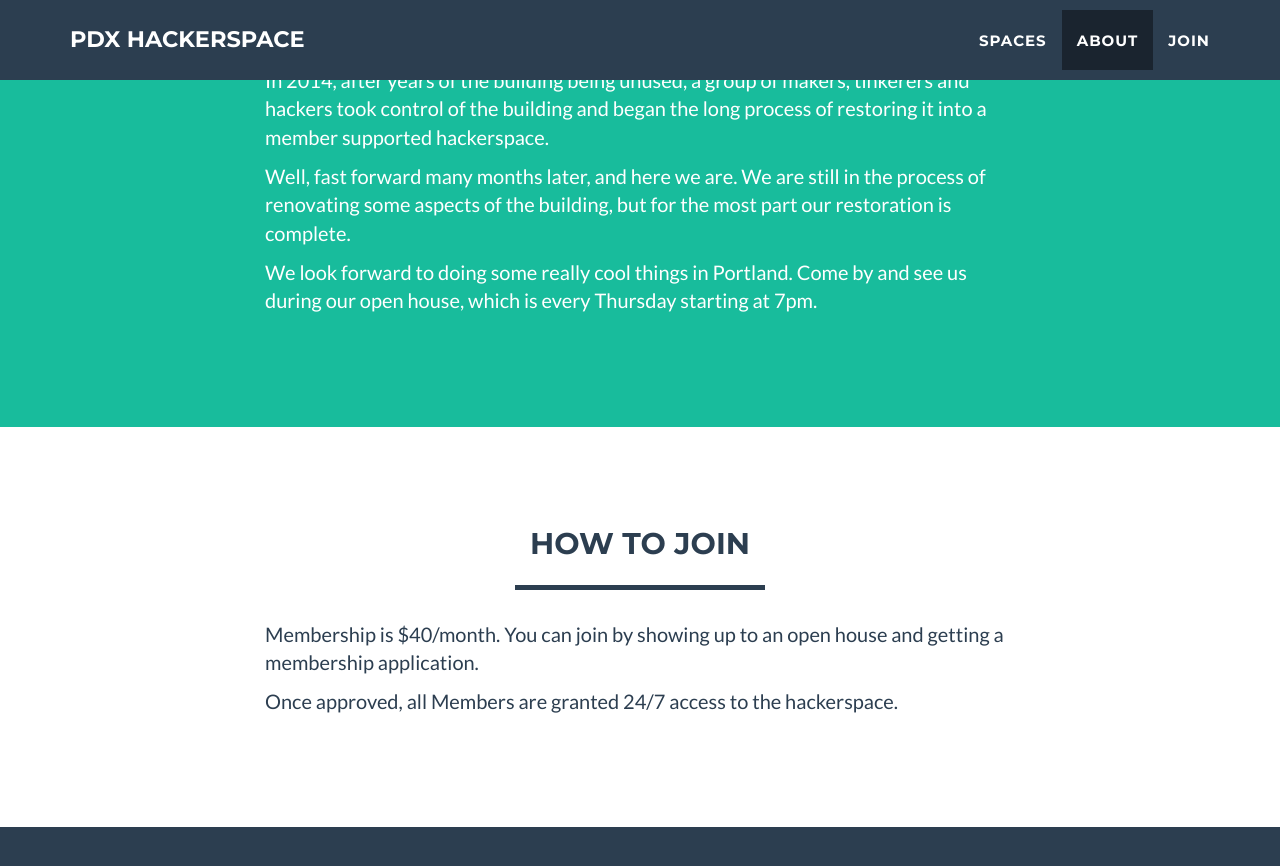
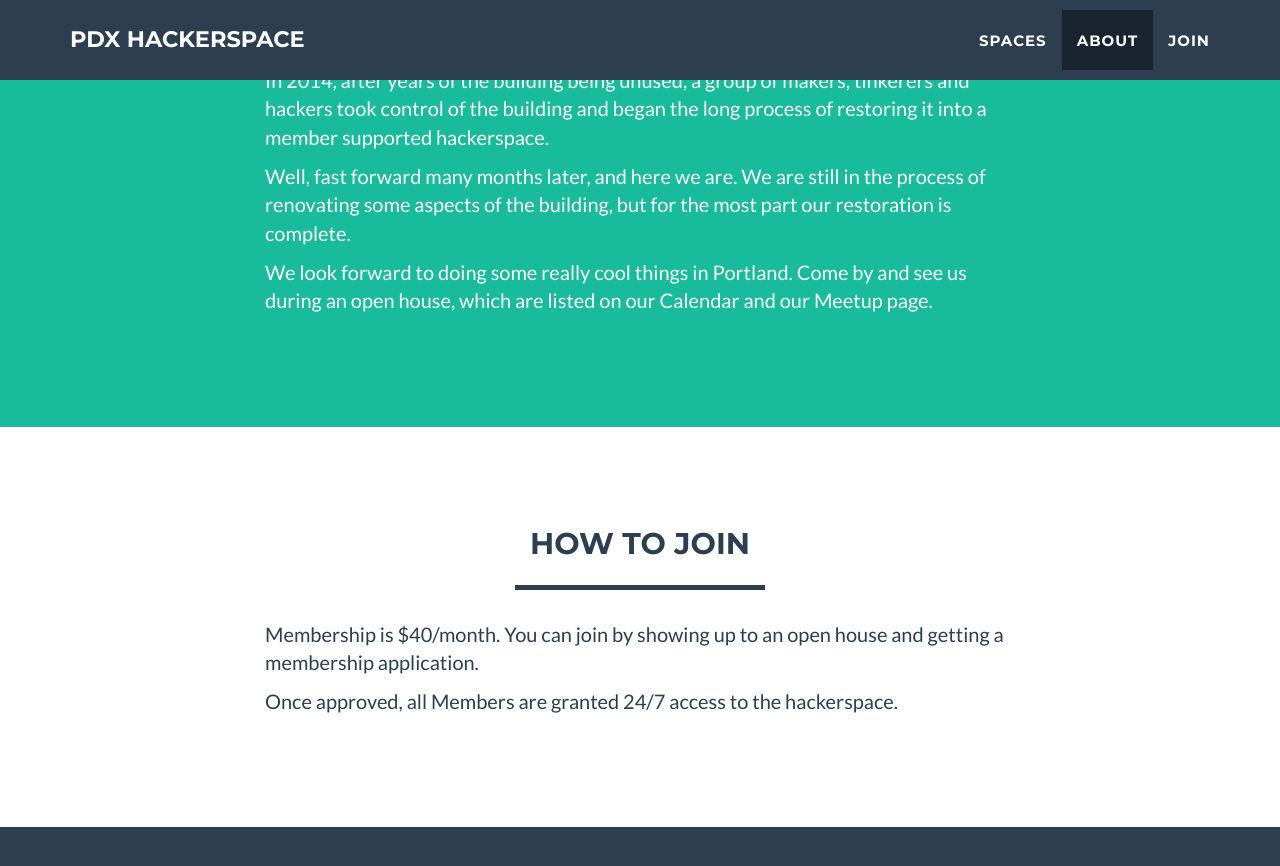
Before and after one commit to ctrlh/ctrlh.github.io, a Jekyll site: the page built from index.html, in a window 1280 px wide and 900 px high, scrolled down 2097 px. Shown: the top 866 px of the window. Built offline with Jekyll 4.4.1, drawn with Linux system fonts in a browser that asks for light colours.

Commit message:
open house details

```diff
--- a/_includes/about.html
+++ b/_includes/about.html
@@ -15,7 +15,7 @@
                         Well, fast forward many months later, and here we are. We are still in the process of renovating some aspects of the building, but for the most part our restoration is complete.
                     </p>
                     <p>
-                        We look forward to doing some really cool things in Portland. Come by and see us during our open house, which is every Thursday starting at 7pm.
+                        We look forward to doing some really cool things in Portland. Come by and see us during an open house, which are listed on our Calendar and our Meetup page.
                     </p>
                 </div>
                 </div>
```
